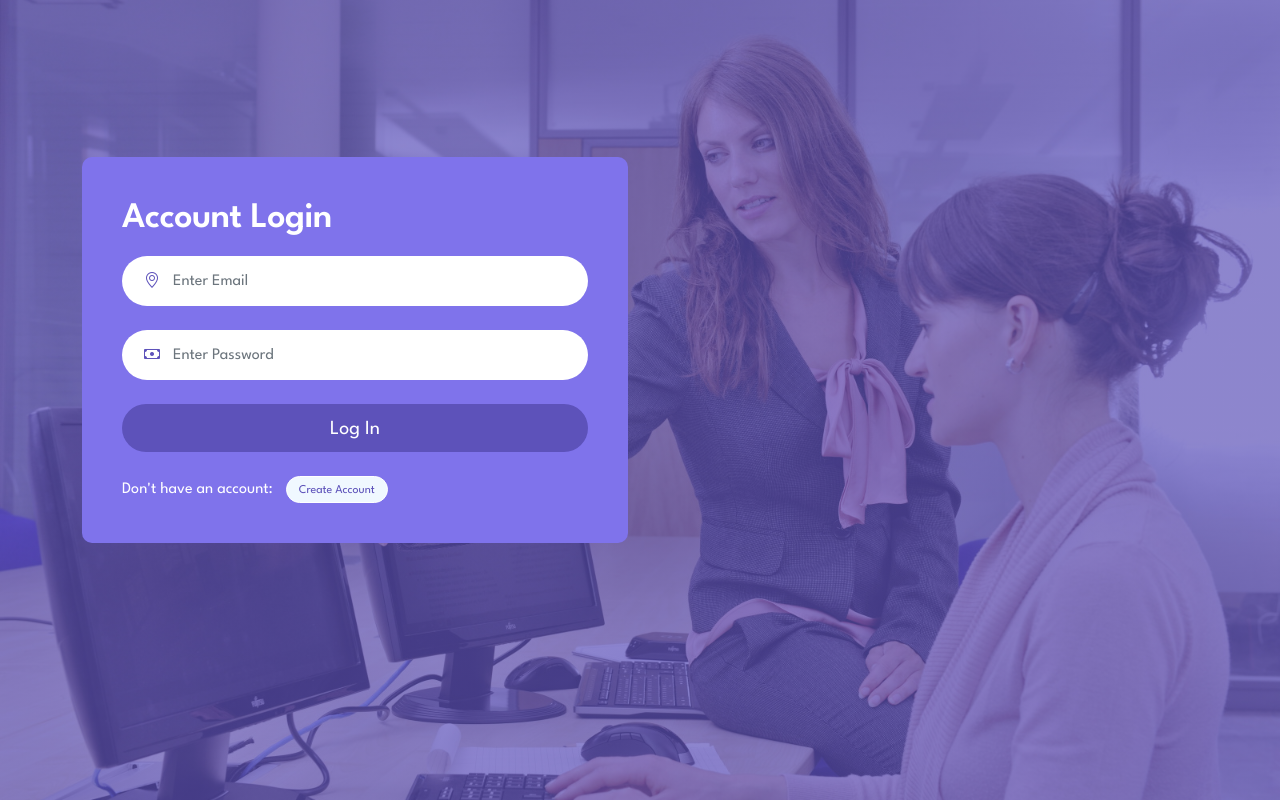
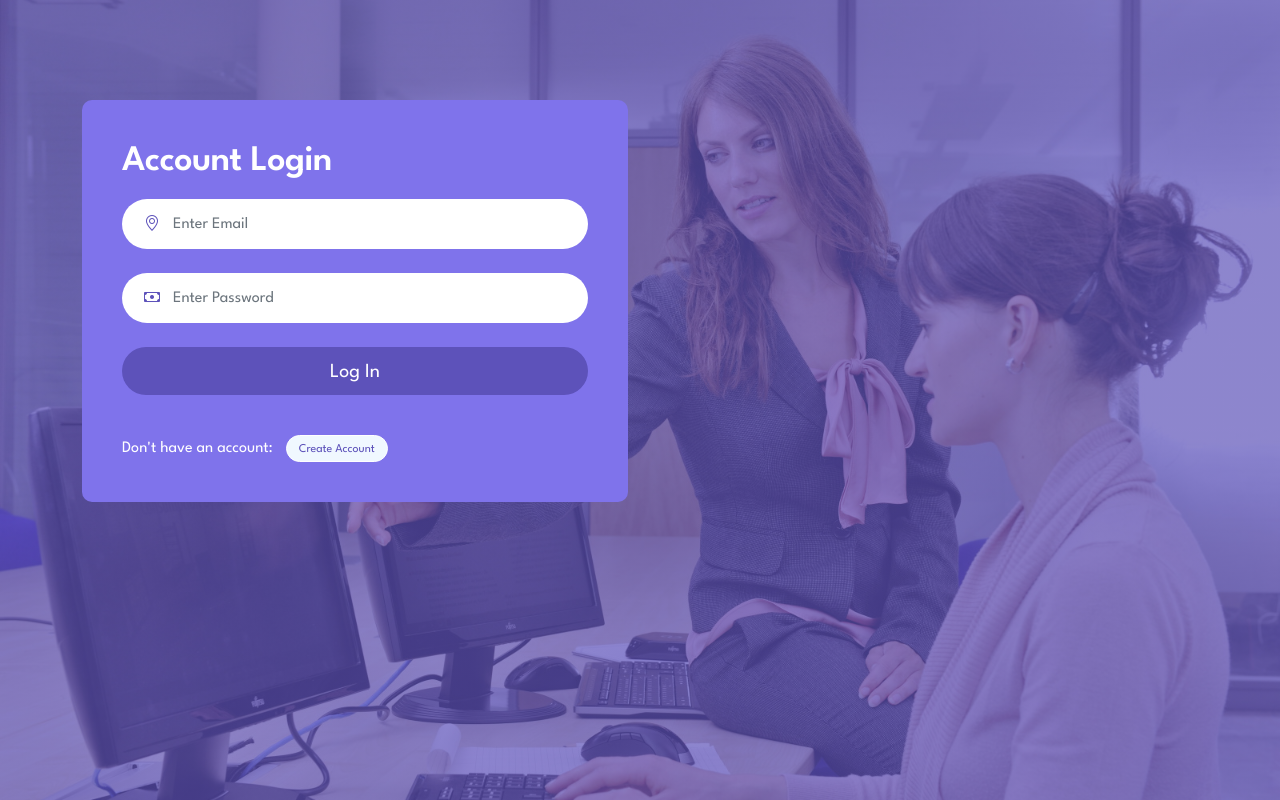
Before and after one commit to Saksham-21/JobScrapiee, a Flask app: page / in a window 1280 px wide. Run offline with Flask 3, Linux system fonts and the light colour scheme; some libraries are stand-ins or nearby versions.

Commit message:
final commit

```diff
--- a/static/css/tooplate-gotto-job.css
+++ b/static/css/tooplate-gotto-job.css
@@ -10,44 +10,43 @@
   CUSTOM PROPERTIES ( VARIABLES )
 -----------------------------------------*/
 :root {
-  --white-color:                  #ffffff;
-  --primary-color:                rgb(93, 82, 186);
-  --secondary-color:              #0dcaf0;
-  --section-bg-color:             #f0f8ff;
-  --custom-btn-bg-color:          #f65129;
-  --social-icon-link-bg-color:    #7f73eb;
-  --dark-color:                   #000000;
-  --p-color:                      #717275;
-  --border-color:                 #e9eaeb;
-
-  --body-font-family:             'League Spartan', sans-serif;
-
-  --h1-font-size:                 62px;
-  --h2-font-size:                 48px;
-  --h3-font-size:                 36px;
-  --h4-font-size:                 32px;
-  --h5-font-size:                 24px;
-  --h6-font-size:                 22px;
-  --p-font-size:                  20px;
-  --btn-font-size:                16px;
-  --copyright-font-size:          14px;
-
-  --border-radius-large:          100px;
-  --border-radius-medium:         30px;
-  --border-radius-small:          10px;
-
-  --font-weight-thin:             100;
-  --font-weight-light:            300;
-  --font-weight-normal:           400;
-  --font-weight-semibold:         600;
-  --font-weight-bold:             700;
+  --white-color: #ffffff;
+  --primary-color: rgb(93, 82, 186);
+  --secondary-color: #0dcaf0;
+  --section-bg-color: #f0f8ff;
+  --custom-btn-bg-color: #f65129;
+  --social-icon-link-bg-color: #7f73eb;
+  --dark-color: #000000;
+  --p-color: #717275;
+  --border-color: #e9eaeb;
+
+  --body-font-family: "League Spartan", sans-serif;
+
+  --h1-font-size: 62px;
+  --h2-font-size: 48px;
+  --h3-font-size: 36px;
+  --h4-font-size: 32px;
+  --h5-font-size: 24px;
+  --h6-font-size: 22px;
+  --p-font-size: 20px;
+  --btn-font-size: 16px;
+  --copyright-font-size: 14px;
+
+  --border-radius-large: 100px;
+  --border-radius-medium: 30px;
+  --border-radius-small: 10px;
+
+  --font-weight-thin: 100;
+  --font-weight-light: 300;
+  --font-weight-normal: 400;
+  --font-weight-semibold: 600;
+  --font-weight-bold: 700;
 }
 
 body {
   background-color: var(--white-color);
   font-family: var(--body-font-family);
 }
-
 
 /*---------------------------------------
   TYPOGRAPHY
@@ -125,7 +124,6 @@
 strong {
   font-weight: var(--font-weight-bold);
 }
-
 
 /*---------------------------------------
   SECTION
@@ -213,7 +211,6 @@
 .breadcrumb {
   margin-bottom: 0;
 }
-
 
 /*---------------------------------------
   PAGINATION
@@ -254,7 +251,6 @@
   margin-left: 5px;
 }
 
-
 /*---------------------------------------
   CUSTOM FORM
 -----------------------------------------*/
@@ -304,7 +300,6 @@
   border-color: transparent;
 }
 
-
 /*---------------------------------------
   CUSTOM TEXT BLOCK
 -----------------------------------------*/
@@ -337,7 +332,6 @@
   color: var(--white-color);
 }
 
-
 /*---------------------------------------
   CUSTOM LINK
 -----------------------------------------*/
@@ -348,7 +342,7 @@
   z-index: 1;
   display: inline-block;
   vertical-align: middle;
-  transition: all .3s cubic-bezier(.645,.045,.355,1);
+  transition: all 0.3s cubic-bezier(0.645, 0.045, 0.355, 1);
   padding-bottom: 2px;
 }
 
@@ -361,7 +355,7 @@
   left: auto;
   right: 0;
   z-index: -1;
-  transition: width .6s cubic-bezier(.25,.8,.25,1) 0s;
+  transition: width 0.6s cubic-bezier(0.25, 0.8, 0.25, 1) 0s;
   background: currentColor;
 }
 
@@ -378,7 +372,6 @@
 .custom-link:hover::after {
   background: var(--custom-btn-bg-color);
 }
-
 
 /*---------------------------------------
   CUSTOM BUTTON
@@ -451,7 +444,6 @@
   color: var(--white-color);
 }
 
-
 /*---------------------------------------
   NAVIGATION
 -----------------------------------------*/
@@ -470,6 +462,11 @@
   display: block;
   width: 90px;
   margin-right: 12px;
+}
+@media only screen and (max-width: 768px) {
+  .logo-image {
+    margin-left: 65px; /* Adjust this value for mobile */
+  }
 }
 
 .logo-text {
@@ -518,7 +515,7 @@
 
 .dropdown-menu {
   background: var(--white-color);
-  box-shadow: 0 1rem 3rem rgba(0,0,0,.175);
+  box-shadow: 0 1rem 3rem rgba(0, 0, 0, 0.175);
   border: 0;
   padding: 0;
   margin-top: 20px;
@@ -557,7 +554,7 @@
   font-variant: normal;
   text-transform: none;
   line-height: 1;
-  vertical-align: -.125em;
+  vertical-align: -0.125em;
   -webkit-font-smoothing: antialiased;
   -moz-osx-font-smoothing: grayscale;
   position: relative;
@@ -595,7 +592,8 @@
 .navbar-toggler[aria-expanded="true"] .navbar-toggler-icon:after {
   transition: top 300ms 50ms ease, -webkit-transform 300ms 350ms ease;
   transition: top 300ms 50ms ease, transform 300ms 350ms ease;
-  transition: top 300ms 50ms ease, transform 300ms 350ms ease, -webkit-transform 300ms 350ms ease;
+  transition: top 300ms 50ms ease, transform 300ms 350ms ease,
+    -webkit-transform 300ms 350ms ease;
   top: 0;
 }
 
@@ -620,14 +618,15 @@
 .navbar-toggler .navbar-toggler-icon:after {
   transition: top 300ms 350ms ease, -webkit-transform 300ms 50ms ease;
   transition: top 300ms 350ms ease, transform 300ms 50ms ease;
-  transition: top 300ms 350ms ease, transform 300ms 50ms ease, -webkit-transform 300ms 50ms ease;
+  transition: top 300ms 350ms ease, transform 300ms 50ms ease,
+    -webkit-transform 300ms 50ms ease;
   position: absolute;
   right: 0;
   left: 0;
   background: var(--dark-color);
   width: 30px;
   height: 2px;
-  content: '';
+  content: "";
 }
 
 .navbar-toggler .navbar-toggler-icon::before {
@@ -638,12 +637,11 @@
   top: 8px;
 }
 
-
 /*---------------------------------------
   SITE HEADER
 -----------------------------------------*/
 .site-header {
-  background-image: url('../images/site-header/close-up-young-business-team-working.jpg');
+  background-image: url("../images/site-header/close-up-young-business-team-working.jpg");
   background-repeat: no-repeat;
   background-position: bottom;
   background-size: cover;
@@ -656,12 +654,11 @@
   background: var(--primary-color);
 }
 
-
 /*---------------------------------------
   HERO
 -----------------------------------------*/
 .hero-section {
-  background-image: url('../images/close-up-young-business-team-working.jpg');
+  background-image: url("../images/close-up-young-business-team-working.jpg");
   background-repeat: no-repeat;
   background-size: cover;
   background-position: top;
@@ -737,7 +734,6 @@
   color: var(--white-color);
 }
 
-
 /*---------------------------------------
   ABOUT
 -----------------------------------------*/
@@ -824,7 +820,6 @@
   }
 }
 
-
 /*---------------------------------------
   SERVICES
 -----------------------------------------*/
@@ -846,7 +841,7 @@
 
 .services-block-icon {
   background: var(--white-color);
-  box-shadow: 0 1rem 3rem rgba(0,0,0,.175);
+  box-shadow: 0 1rem 3rem rgba(0, 0, 0, 0.175);
   border-radius: var(--border-radius-large);
   display: block;
   color: var(--secondary-color);
@@ -866,7 +861,6 @@
   margin-bottom: 0;
 }
 
-
 /*---------------------------------------
   CATEGORIES
 -----------------------------------------*/
@@ -885,7 +879,7 @@
 
 .categories-block:hover {
   border-color: var(--white-color);
-  box-shadow: 0 1rem 3rem rgba(0,0,0,.175);
+  box-shadow: 0 1rem 3rem rgba(0, 0, 0, 0.175);
 }
 
 .categories-icon {
@@ -919,7 +913,6 @@
   left: 2px;
 }
 
-
 /*---------------------------------------
   REVIEWS
 -----------------------------------------*/
@@ -997,7 +990,6 @@
   opacity: 0.05;
 }
 
-
 /*---------------------------------------
   JOB
 -----------------------------------------*/
@@ -1020,7 +1012,7 @@
 .job-thumb:hover,
 .job-thumb:nth-of-type(even) {
   background: var(--white-color);
-  box-shadow: 0 1rem 3rem rgba(0,0,0,.175);
+  box-shadow: 0 1rem 3rem rgba(0, 0, 0, 0.175);
 }
 
 .job-title-link {
@@ -1178,12 +1170,11 @@
   margin-left: auto;
 }
 
-
 /*---------------------------------------
   CTA
 -----------------------------------------*/
 .cta-section {
-  background-image: url('../images/millennial-group-young-businesspeople.jpg');
+  background-image: url("../images/millennial-group-young-businesspeople.jpg");
   background-repeat: no-repeat;
   background-position: top;
   background-size: cover;
@@ -1191,7 +1182,6 @@
   padding-top: 150px;
   padding-bottom: 75px;
 }
-
 
 /*---------------------------------------
   CONTACT
@@ -1249,7 +1239,6 @@
   border-radius: var(--border-radius-medium);
   filter: grayscale(100%);
 }
-
 
 /*---------------------------------------
   NEWSLETTER FORM
@@ -1289,11 +1278,14 @@
   height: 100%;
 }
 
-.newsletter-form .input-group>:not(:first-child):not(.dropdown-menu):not(.valid-tooltip):not(.valid-feedback):not(.invalid-tooltip):not(.invalid-feedback) {
+.newsletter-form
+  .input-group
+  > :not(:first-child):not(.dropdown-menu):not(.valid-tooltip):not(
+    .valid-feedback
+  ):not(.invalid-tooltip):not(.invalid-feedback) {
   margin-left: 0;
   border-radius: var(--border-radius-large);
 }
-
 
 /*---------------------------------------
   SITE FOOTER
@@ -1359,7 +1351,6 @@
   margin-right: 10px;
   margin-bottom: 5px;
 }
-
 
 /*---------------------------------------
   SOCIAL ICON
@@ -1395,7 +1386,6 @@
   transform: scale(1.15);
 }
 
-
 /*---------------------------------------
   RESPONSIVE STYLES
 -----------------------------------------*/
@@ -1575,27 +1565,26 @@
   }
 }
 
-.adjustment{
+.adjustment {
   padding-top: 20%;
 }
-.adjustment1{
+.adjustment1 {
   padding-top: 10%;
 }
-.adjustment2{
+.adjustment2 {
   padding-top: 5%;
 }
-#adjustment3{
+#adjustment3 {
   scale: 2.8;
 }
-#adjustment4{
+#adjustment4 {
   scale: 1.8;
   margin-left: 15%;
 }
 
-
 /* meri khud ki editing */
 
-.Login-main-box{
+.Login-main-box {
   display: flex;
   justify-content: flex-end;
   align-items: center;
@@ -1606,18 +1595,20 @@
 }
 .Login-body {
   background-image: linear-gradient(
-    rgba(93, 82, 186, 0.7),
-    rgba(93, 82, 186, 0.7)
-  ),url('../images/Login-bg.jpeg');
+      rgba(93, 82, 186, 0.7),
+      rgba(93, 82, 186, 0.7)
+    ),
+    url("../images/Login-bg.jpeg");
   background-size: cover;
   background-position: center center;
   background-attachment: fixed;
 }
 .Register-body {
   background-image: linear-gradient(
-    rgba(93, 82, 186, 0.7),
-    rgba(93, 82, 186, 0.7)
-  ),url('../images/Register-bg.jpg');
+      rgba(93, 82, 186, 0.7),
+      rgba(93, 82, 186, 0.7)
+    ),
+    url("../images/Register-bg.jpg");
   background-size: cover;
   background-position: center center;
   background-attachment: fixed;
--- a/templates/Login.html
+++ b/templates/Login.html
@@ -1,62 +1,65 @@
 <!DOCTYPE html>
 <html lang="en">
+
 <head>
     <meta charset="UTF-8">
     <meta name="viewport" content="width=device-width, initial-scale=1.0">
     <title>Login</title>
 
     <link rel="preconnect" href="https://fonts.googleapis.com">
-
     <link rel="preconnect" href="https://fonts.gstatic.com" crossorigin>
-
-    <link href="https://fonts.googleapis.com/css2?family=League+Spartan:wght@100;300;400;600;700&display=swap" rel="stylesheet">
+    <link href="https://fonts.googleapis.com/css2?family=League+Spartan:wght@100;300;400;600;700&display=swap"
+        rel="stylesheet">
 
     <link href="static/css/bootstrap.min.css" rel="stylesheet">
-
     <link href="static/css/bootstrap-icons.css" rel="stylesheet">
-
     <link href="static/css/owl.carousel.min.css" rel="stylesheet">
-
     <link href="static/css/owl.theme.default.min.css" rel="stylesheet">
-
     <link href="static/css/tooplate-gotto-job.css" rel="stylesheet">
     <link rel="icon" type="image/x-icon" href="../static/images/favi.png">
+    <style>
+        /* Custom CSS for responsiveness */
+        @media only screen and (max-width: 768px) {
+            .Login-main-box {
+                width: 100%;
+                margin: 0;
+                padding-top: 100px;
+            }
+        }
+    </style>
 </head>
+
 <body class="Login-body">
     <section class="section-padding pb-0 d-flex justify-content-center align-items-center">
         <div class="container">
             <div class="row">
-
-                <div class=" Login-main-box right-div">
+                <div class="col-lg-6 col-md-8 col-12  Login-main-box">
                     <form class="custom-form hero-form" action="/login" method="post">
                         <h3 class="text-white mb-3">Account Login</h3>
 
                         <div class="row">
-                            <div class="col-lg-12 col-md-6 col-12">
+                            <div class="col-12">
                                 <div class="input-group">
-                                    <span class="input-group-text" id="basic-addon1"><i class="bi-geo-alt custom-icon"></i></span>
-
-                                    <input type="text" name="email" id="job-location" class="form-control" placeholder="Enter Email" required>
+                                    <span class="input-group-text" id="basic-addon1"><i
+                                            class="bi-geo-alt custom-icon"></i></span>
+                                    <input type="text" name="email" id="job-location" class="form-control"
+                                        placeholder="Enter Email" required>
                                 </div>
                             </div>
-
-                            <div class="col-lg-12 col-md-6 col-12">
+                            <div class="col-12">
                                 <div class="input-group">
-                                    <span class="input-group-text" id="basic-addon1"><i class="bi-cash custom-icon"></i></span>
-
-                                    <input type="password" name="password" id="job-location" class="form-control" placeholder="Enter Password" required>
+                                    <span class="input-group-text" id="basic-addon1"><i
+                                            class="bi-cash custom-icon"></i></span>
+                                    <input type="password" name="password" id="job-location" class="form-control"
+                                        placeholder="Enter Password" required>
                                 </div>
                             </div>
-
-                            <div class="col-lg-12 col-12">
-                                <button type="submit" class="form-control">
-                                    Log In
-                                </button>
+                            <div class="col-12">
+                                <button type="submit" class="form-control">Log In</button>
                             </div>
-                            <div class="col-12">
-                                <div class="d-flex flex-wrap align-items-center mt-4 mt-lg-0">
-                                    <span class="text-white mb-lg-0 mb-md-0 me-2">Don't have an account:</span>
-
+                            <div class="col-12 mt-3">
+                                <div class="d-flex flex-wrap align-items-center">
+                                    <span class="text-white me-2">Don't have an account:</span>
                                     <div>
                                         <a href="{{url_for('register')}}" class="badge">Create Account</a>
                                     </div>
@@ -69,4 +72,5 @@
         </div>
     </section>
 </body>
+
 </html>
--- a/templates/contact.html
+++ b/templates/contact.html
@@ -32,8 +32,8 @@
 
         <nav class="navbar navbar-expand-lg">
             <div class="container">
-                <a class="navbar-brand d-flex align-items-center" href="index.html">
-                    <img src="../static/images/logo.png" id="adjustment3" class="img-fluid logo-image">
+                <a class="navbar-brand d-flex align-items-center">
+                    <img src="../static/images/Logo.png" id="adjustment3" class="img-fluid logo-image">
 
 
                 </a>
--- a/templates/index.html
+++ b/templates/index.html
@@ -32,7 +32,7 @@
 
         <nav class="navbar navbar-expand-lg">
             <div class="container">
-                <a class="navbar-brand d-flex align-items-center" href="index.html">
+                <a class="navbar-brand d-flex align-items-center" >
                     <img src="../static/images/Logo.png" id="adjustment3" class="img-fluid logo-image">
                 </a>
 
--- a/templates/job-listings.html
+++ b/templates/job-listings.html
@@ -32,8 +32,8 @@
 
         <nav class="navbar navbar-expand-lg">
             <div class="container">
-                <a class="navbar-brand d-flex align-items-center" href="{{url_for('index')}}">
-                    <img src="../static/images/logo.png" id="adjustment3" class="img-fluid logo-image">
+                <a class="navbar-brand d-flex align-items-center">
+                    <img src="../static/images/Logo.png" id="adjustment3" class="img-fluid logo-image">
                 </a>
 
                 <button class="navbar-toggler" type="button" data-bs-toggle="collapse" data-bs-target="#navbarNav" aria-controls="navbarNav" aria-expanded="false" aria-label="Toggle navigation">
```
Also changed, not shown: templates/Register.html (+27 -8 lines), 1 other file.
